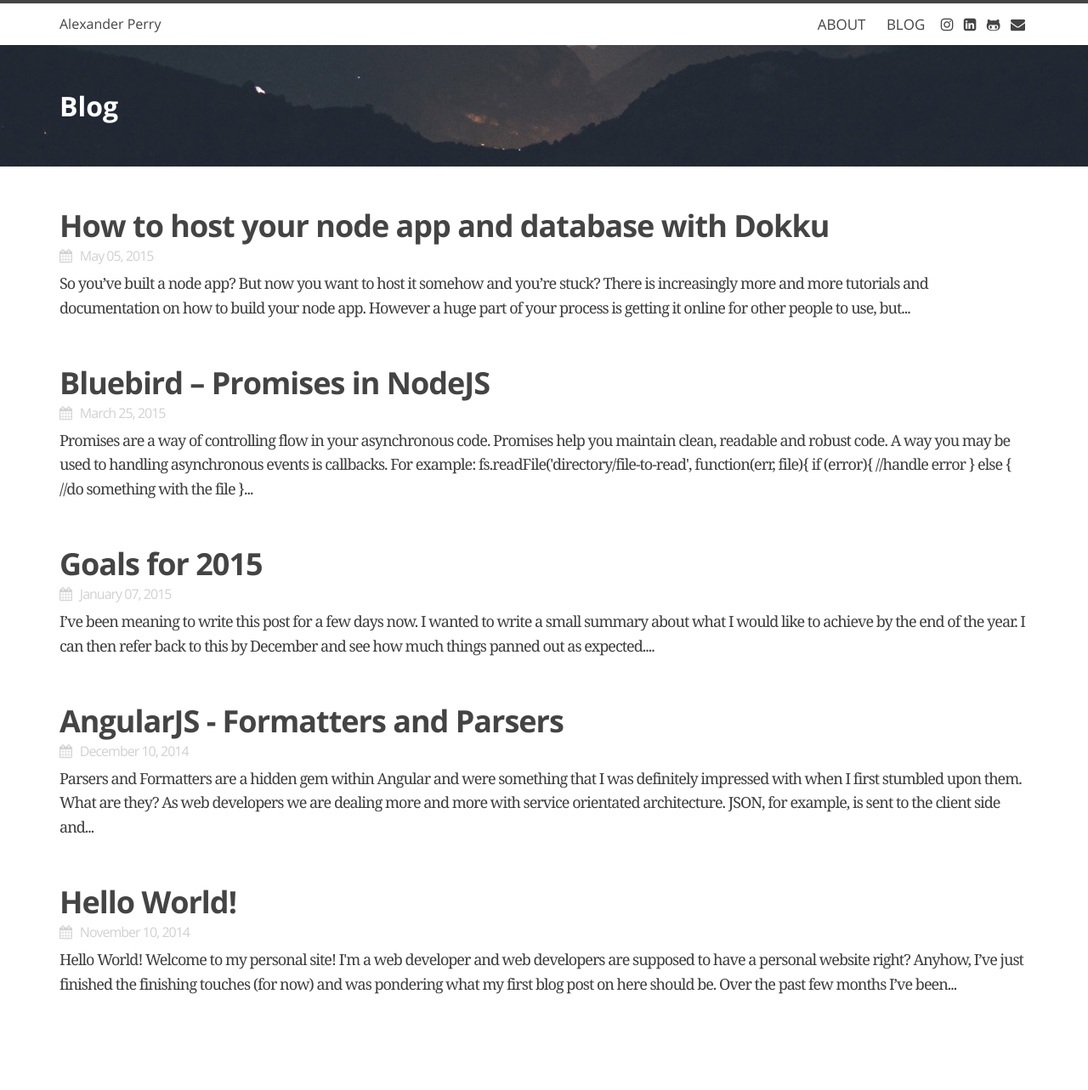
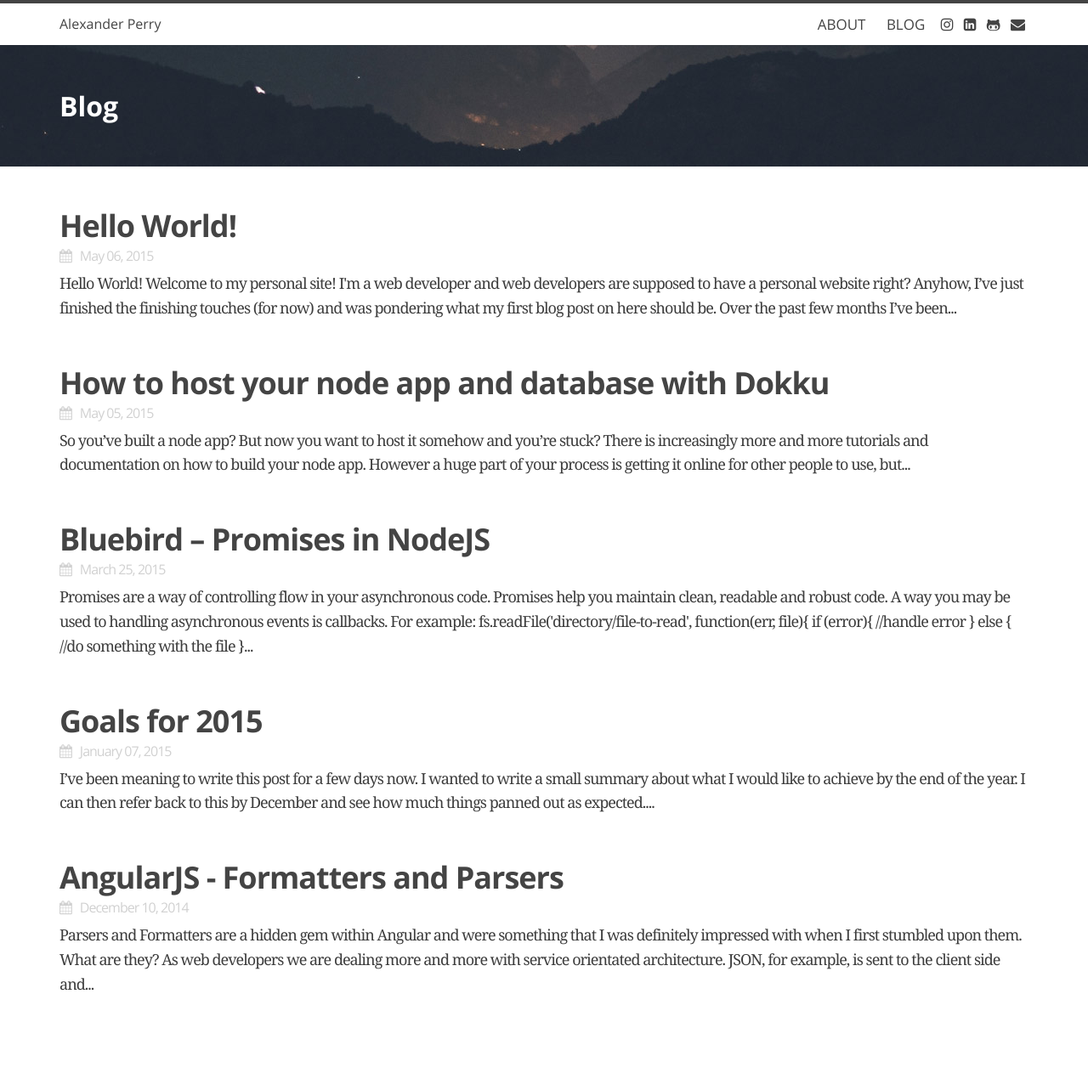
Before and after one commit to pezza3434/PersonalSite, a Jekyll site: the page built from blog.md, in a window 1280 px wide. Shown: the whole page at 85% size. Built offline with Jekyll 4.4.1, drawn with Linux system fonts in a browser that asks for light colours; nearby versions of some CDN libraries.

Commit message:
Changed date on new post

```diff
--- a/_posts/2014-11-10-hello-world.markdown
+++ b/_posts/2014-11-10-hello-world.markdown
@@ -1,7 +1,7 @@
 ---
 layout: post
 title:  "Hello World!"
-date:   2014-11-10 11:02:00
+date:   2015-05-06 11:02:00
 categories: Misc
 ---
 <p class="lead">Hello World!</p>
```
Also changed, not shown: _posts/2015-05-06-how-to-host-your-node-app-with-dokku.markdown (renamed from _posts/2015-05-05-how-to-host-your-node-app-with-dokku.markdown).
